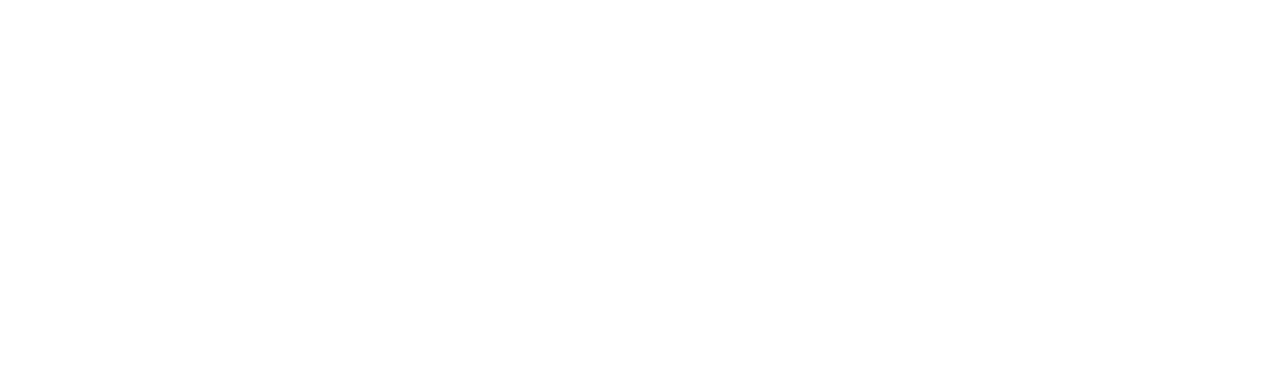
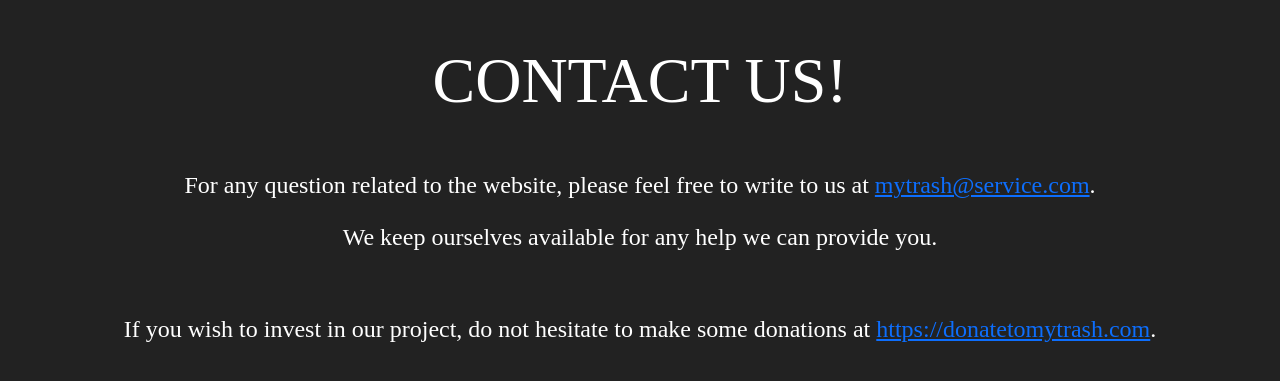
Before and after one commit to P4ND4P0W3R/myTrash, a React (Vite) app in the folder client/: page /contact in a window 1280 px wide. Before the commit this address had no page. Shown: the part 197-578 px from the top of the page. Built offline with nearby package versions, Linux system fonts and the light colour scheme.

Commit message:
Contact page Thomas 26/03

```diff
--- a/client/src/App.tsx
+++ b/client/src/App.tsx
@@ -1,6 +1,7 @@
 // IMPORT ALL PAGES
 import Home from './pages/Home.tsx'
 import Map from './pages/Map.tsx'
+import ContactUs from './pages/Contact.tsx';
 
 import { BrowserRouter, Routes, Route } from 'react-router-dom'
 
@@ -14,6 +15,7 @@
         <Routes>
           <Route index element={<Home />} />
           <Route path='/map' element={<Map />} />
+          <Route path='/contact' element={<ContactUs />} />
         </Routes>
       </BrowserRouter>
     </div>
--- /dev/null
+++ b/client/src/pages/Contact.tsx
@@ -0,0 +1,20 @@
+import './css/Contact.css';
+
+export default function ContactUs(){
+    return(
+        <section id="contact">
+            <section id="contacttitle">
+                <h1>CONTACT US!</h1>
+            </section>
+
+            <section id="contactp1">
+                <p> For any question related to the website, please feel free to write to us at <a href="mailto:">mytrash@service.com</a>. </p>
+                <p> We keep ourselves available for any help we can provide you.</p>
+            </section>
+
+            <section id="contactp2">
+                <p> If you wish to invest in our project, do not hesitate to make some donations at <a href="href:">https://donatetomytrash.com</a>. </p>
+            </section>
+        </section>
+    )
+}
--- /dev/null
+++ b/client/src/pages/css/Contact.css
@@ -0,0 +1,43 @@
+/* ContactUs styles */
+
+/* Body styles */
+#contact {
+    background-color: #222;
+    color: #fff;
+    font-family: 'Times New Roman', Times, serif;
+    margin: 0;
+    padding: 0;
+    height: 100vh;
+    display: flex;
+    flex-direction: column;
+    justify-content: center;
+    align-items: center;
+}
+
+/* Section styles */
+#contacttitle,
+#contactp1,
+#contactp2 {
+    padding: 20px;
+    text-align: center;
+}
+
+/* Heading styles */
+#contacttitle h1 {
+    color: #fff;
+    font-size: 4em;
+}
+
+/* Paragraph styles */
+#contactp1, #contactp2 p {
+    font-size: 1.5em;
+}
+
+/* Link styles */
+a {
+    color: #3498db;
+    text-decoration: none;
+}
+a:hover {
+    text-decoration: underline;
+}
```
